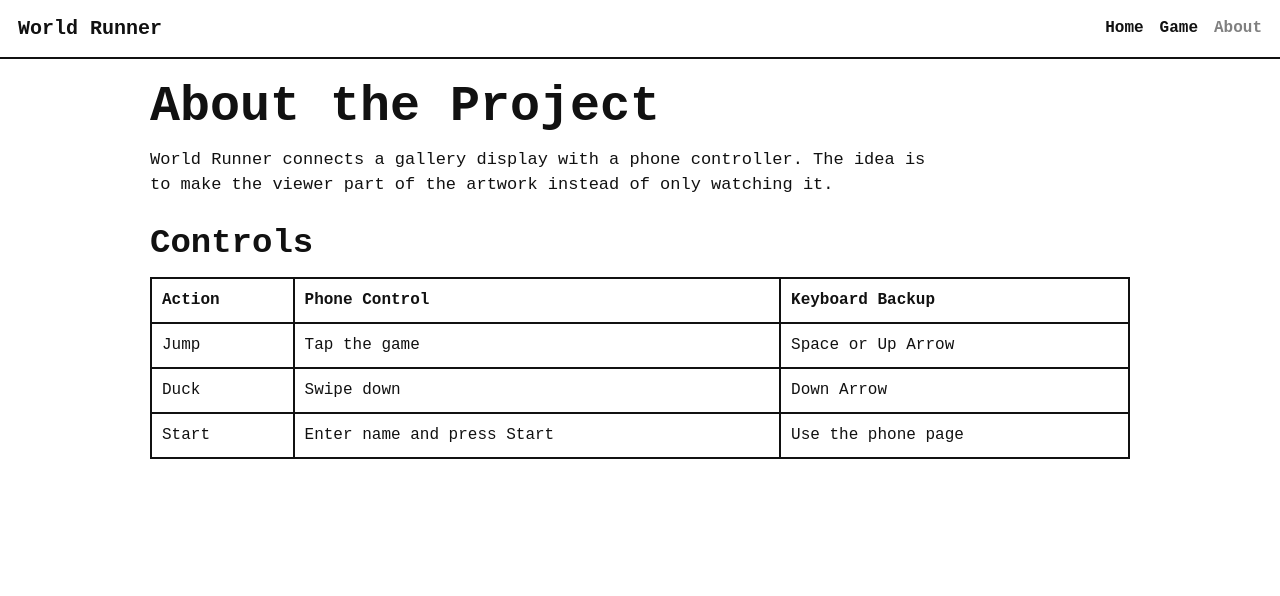
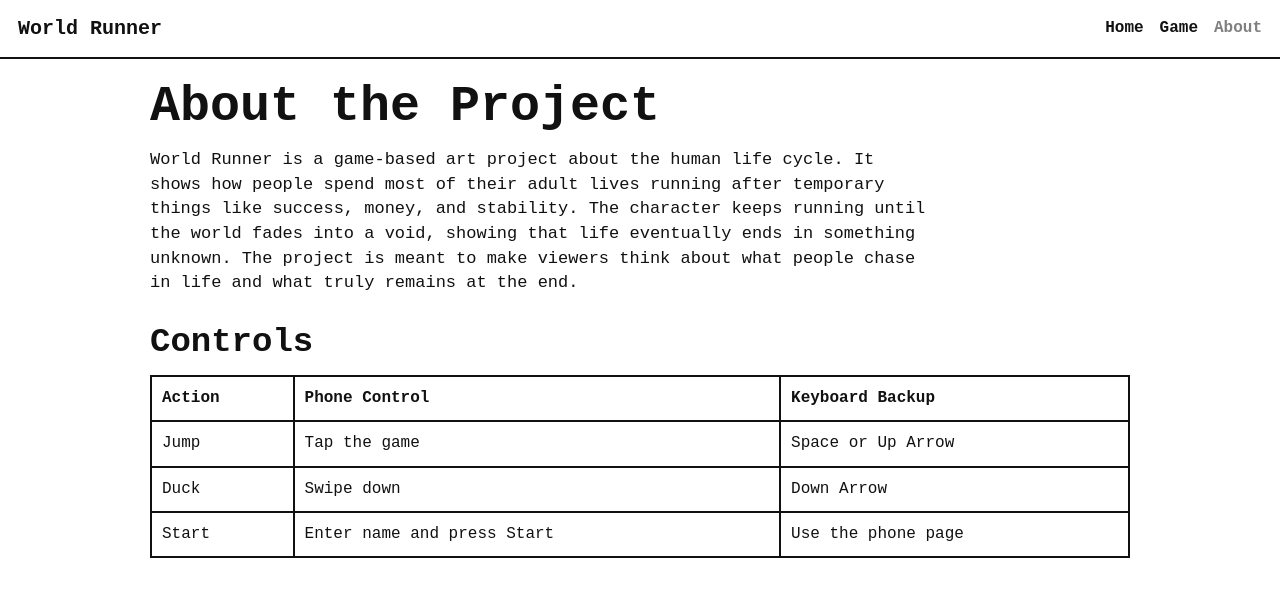
Before and after one commit to truckerio/dino-run, a website: page public/about.html in a window 1280 px wide. Drawn offline with Linux system fonts and the light colour scheme.

Commit message:
Update about page project statement

```diff
--- a/public/about.html
+++ b/public/about.html
@@ -20,8 +20,8 @@
       <section class="page-title">
         <h1>About the Project</h1>
         <p>
-          World Runner connects a gallery display with a phone controller. The
-          idea is to make the viewer part of the artwork instead of only watching it.
+          World Runner is a game-based art project about the human life cycle. It shows how people spend most of their adult lives running after temporary things like success, money, and stability. The character keeps running until the world fades into a void, showing that life eventually ends in something unknown. The project is meant to make viewers think about what people chase in life and what truly remains at the end.
+
         </p>
       </section>
 
```
